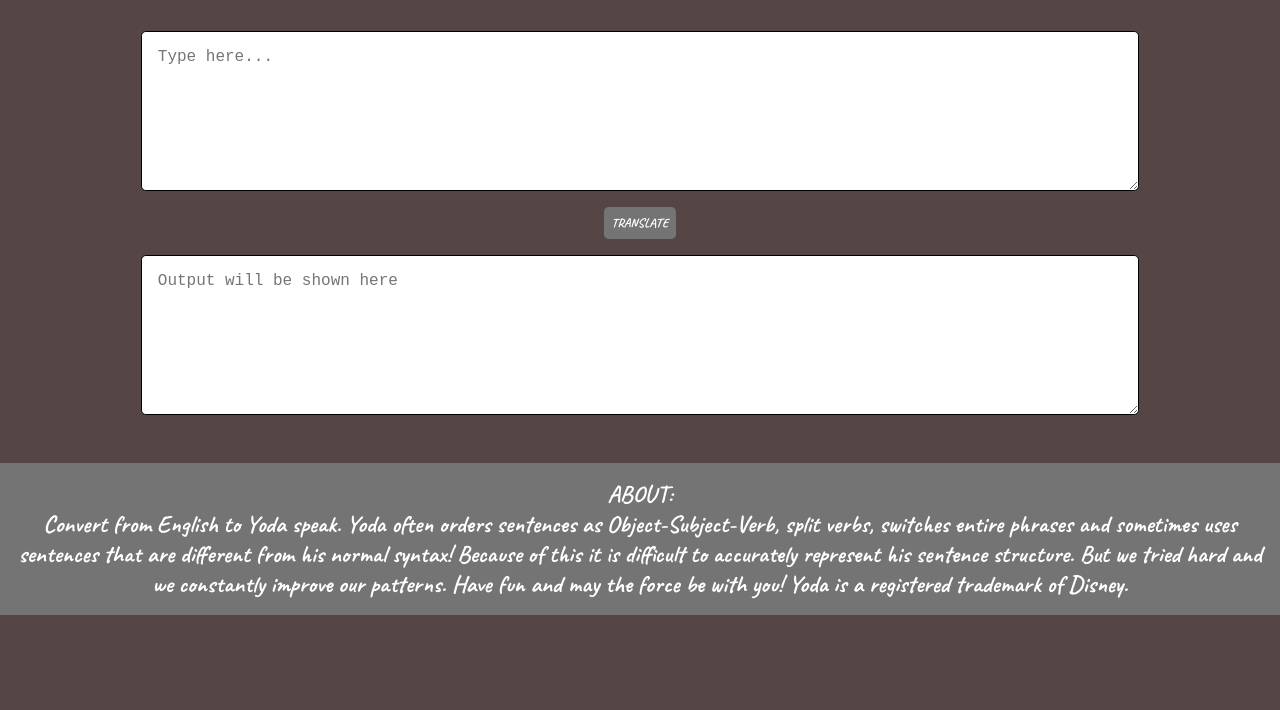
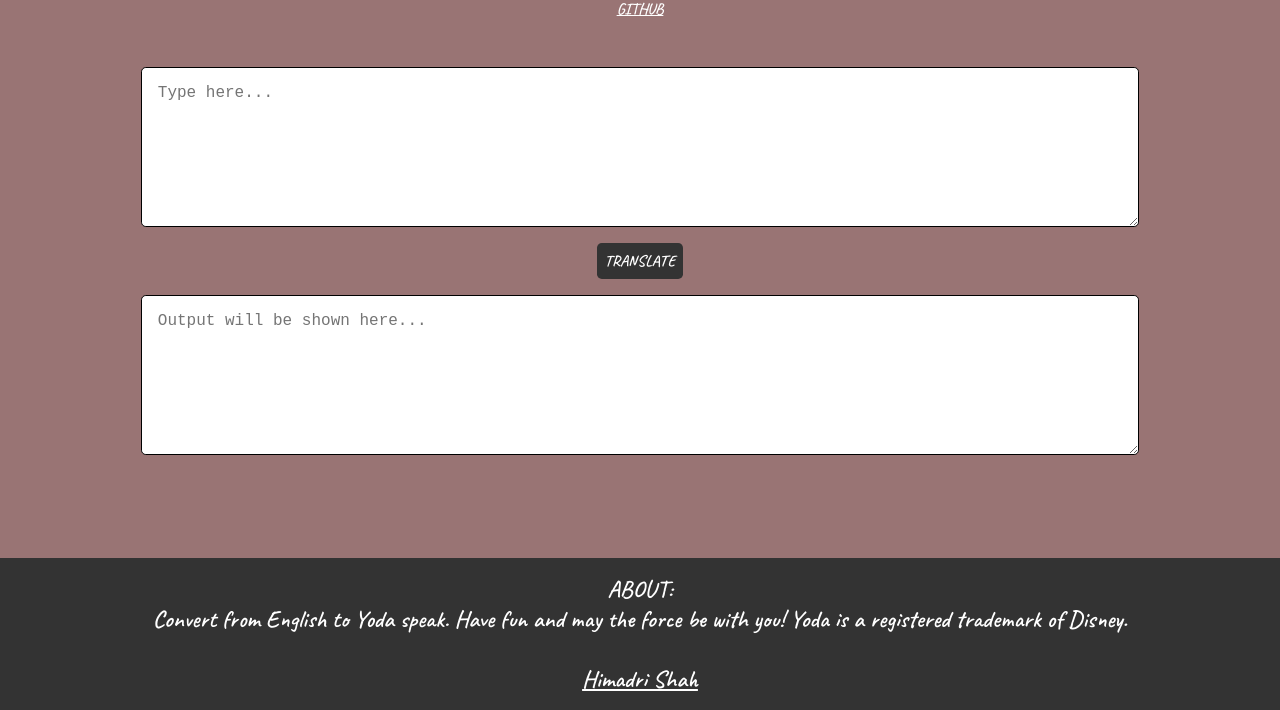
Before and after one commit to himadri2110/neoG-markSeven, a plain HTML site: page index.html in a window 1280 px wide. Shown: the part 90-800 px from the top of the page. Drawn offline with Linux system fonts and the light colour scheme.

Commit message:
Multiple fixes

```diff
--- a/app.js
+++ b/app.js
@@ -1,6 +1,6 @@
 var textInput = document.querySelector('#txt-input');
-var translateBtn = document.querySelector('#btn-translate');
 var output = document.querySelector('#output');
+var form = document.querySelector('#form');
 
 var URL = "https://api.funtranslations.com/translate/yoda.json";
 
@@ -12,7 +12,9 @@ function errorHandler(error) {
     alert("Error occured: " + error);
 }
 
-translateBtn.addEventListener("click", function() {
+form.addEventListener("submit", function(e) {
+
+    e.preventDefault();
 
     var input = textInput.value;
 
--- a/index.html
+++ b/index.html
@@ -9,31 +9,35 @@
 
     <link rel="stylesheet" href="./style.css">
 
-    <!-- Google Fonts -->
-    <link rel="preconnect" href="https://fonts.googleapis.com">
-    <link rel="preconnect" href="https://fonts.gstatic.com" crossorigin>
-    <link href="https://fonts.googleapis.com/css2?family=Caveat:wght@700&display=swap" rel="stylesheet">
-
     <title>Yoda Speak</title>
 </head>
 
 <body>
 
-    <h1>Yoda Speak</h1>
+    <header>
+        <h1>Yoda Speak</h1>
+
+        <p class="github"><a href="https://github.com/himadri2110/neoG-markSeven" target="_blank">Github</a></p>
+    </header>
 
     <main>
-        <textarea id="txt-input" placeholder="Type here..."></textarea>
+        <form id="form">
+            <textarea id="txt-input" placeholder="Type here..." required></textarea>
 
-        <button id="btn-translate">Translate</button>
+            <button type="submit">Translate</button>
+        </form>
 
-        <textarea id="output" placeholder="Output will be shown here"></textarea>
+        <textarea id="output" placeholder="Output will be shown here..." readonly></textarea>
     </main>
 
-    <div class="about">
+    <footer>
         ABOUT:
         <br>
-        Convert from English to Yoda speak. Yoda often orders sentences as Object-Subject-Verb, split verbs, switches entire phrases and sometimes uses sentences that are different from his normal syntax! Because of this it is difficult to accurately represent his sentence structure. But we tried hard and we constantly improve our patterns. Have fun and may the force be with you! Yoda is a registered trademark of Disney.
-    </div>
+        Convert from English to Yoda speak. Have fun and may the force be with you! Yoda is a registered trademark of Disney.
+        <br><br>
+
+        <p><a href="https://himadrishah.tech/" target="_blank">Himadri Shah</a></p>
+    </footer>
 
     <script src="./app.js"></script>
 
--- a/style.css
+++ b/style.css
@@ -1,26 +1,33 @@
+@import url('https://fonts.googleapis.com/css2?family=Caveat:wght@600&display=swap');
+
+:root {
+    --background: rgb(153, 116, 116);
+    --grey: rgb(51, 51, 51);
+}
+
 * {
     margin: 0;
     padding: 0;
     box-sizing: border-box;
 }
 
-html {
-    position: relative;
-}
-
 body {
     min-height: 100vh;
     display: flex;
     flex-direction: column;
-    background-color: rgb(85, 69, 69);
+    background-color: var(--background);
     color: white;
     font-family: 'Caveat', cursive;
 }
 
-h1 {
+header {
     text-align: center;
     margin: 2rem;
     text-transform: uppercase;
+}
+
+h1 {
+    margin: 0.5rem;
 }
 
 main {
@@ -43,29 +50,27 @@ button {
     display: block;
     margin: 1rem auto;
     padding: 0.5rem;
-    font-size: 0.8rem;
+    font-size: 1rem;
     font-family: 'Caveat', cursive;
     text-transform: uppercase;
     border-radius: 0.3rem;
-    background-color: rgb(116, 116, 116);
+    background-color: var(--grey);
     color: white;
     outline: none;
     border: none;
     cursor: pointer;
 }
 
-#output {
-    background-color: white;
-}
-
-div.about {
-    margin-top: 2rem;
+footer {
+    margin-top: auto;
     width: 100%;
-    bottom: 0;
-    left: 0;
-    background-color: rgb(116, 116, 116);
+    background-color: var(--grey);
     color: white;
     text-align: center;
     font-size: 1.5rem;
     padding: 1rem;
 }
+
+footer a, .github a{
+    color: inherit;
+}
```
